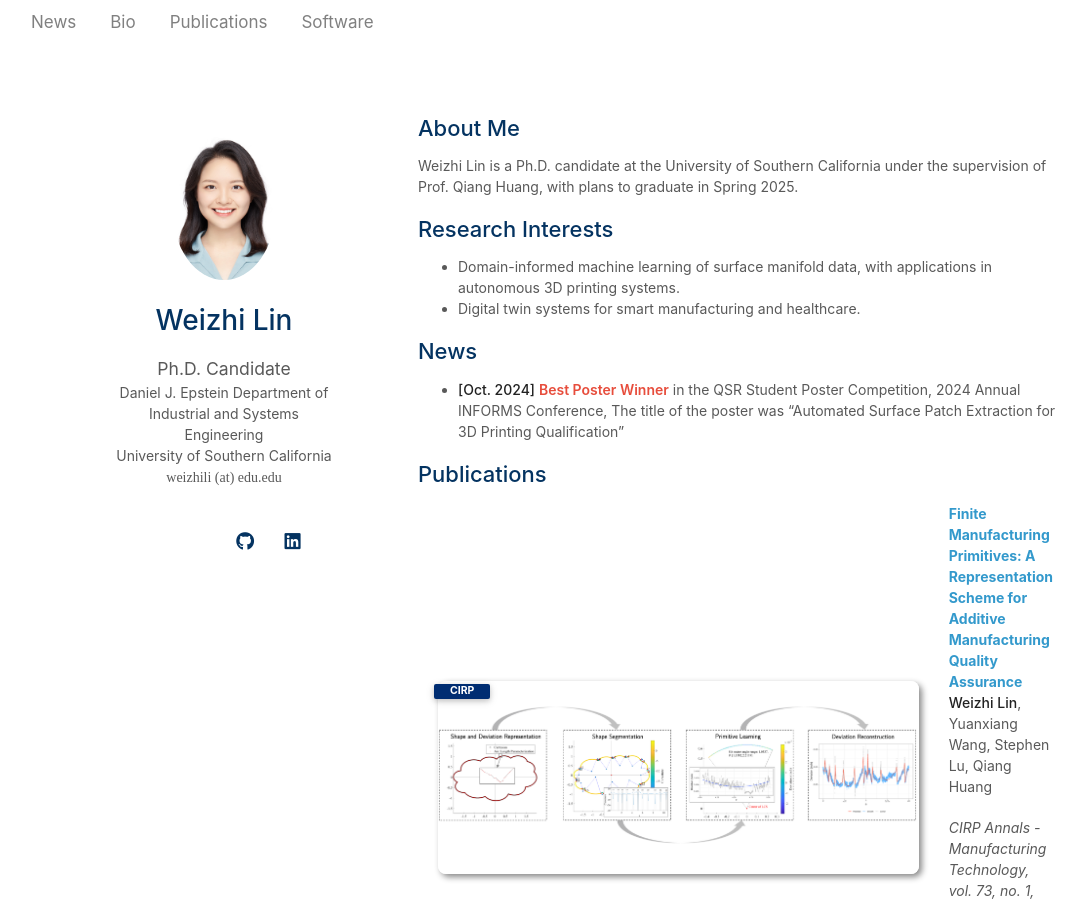
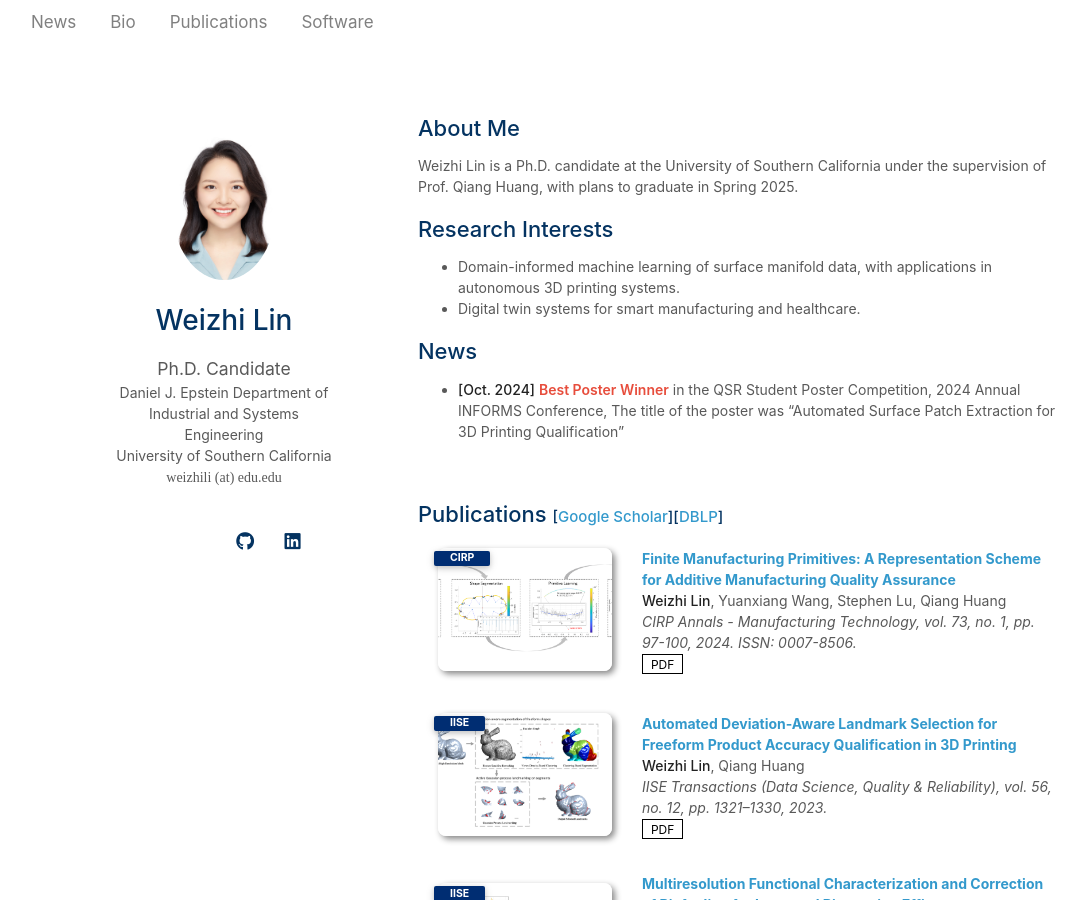
Before and after one commit to weizhi-lin/weizhi-lin.github.io, a Jekyll site: the page built from index.md, in a window 1280 px wide and 900 px high. Shown: the whole window, without its empty margins (52-1138 px from the left). Built offline with Jekyll 4.4.1, drawn with Linux system fonts in a browser that asks for light colours; a style sheet for code colours, icons or effects is not loaded.

Commit message:
Update publications.md

```diff
--- a/_includes/publications.md
+++ b/_includes/publications.md
@@ -1,43 +1,42 @@
-<h2 id="publications" style="margin: 2px 0px -15px;">Publications</h2>
+<h1 id="publications"></h1>
+
+<h2 style="margin: 60px 0px -15px;">Publications <temp style="font-size:15px;">[</temp><a href="https://scholar.google.com/citations?user=Qi2PSmEAAAAJ" target="_blank" style="font-size:15px;">Google Scholar</a><temp style="font-size:15px;">]</temp><temp style="font-size:15px;">[</temp><a href="https://dblp.org/pid/12/10033-1.html" target="_blank" style="font-size:15px;">DBLP</a><temp style="font-size:15px;">]</temp></h2>
+
 
 <div class="publications">
 <ol class="bibliography">
 
-{% assign publications = site.data.publications %}
-{% if publications.main %}
-  {% assign publications = publications.main %}
-{% endif %}
+{% for link in site.data.publications.main %}
 
-{% for link in publications %}
 <li>
 <div class="pub-row">
-  <div class="col-sm-3 abbr" style="position: relative; padding-right: 15px; padding-left: 15px;">
-    {% if link.image %}
-      <img src="{{ link.image | relative_url }}" class="teaser img-fluid z-depth-1" style="width: 100%; height: auto;">
-      {% if link.conference_short %}
-      <abbr class="badge">{{ link.conference_short }}</abbr>
-      {% endif %}
-    {% endif %}
+  <div class="col-sm-3 abbr" style="position: relative;padding-right: 15px;padding-left: 15px;">
+    <img src="{{ link.image| relative_url}}" class="teaser img-fluid z-depth-1" style="width=100;height=40%">
+            <abbr class="badge">{{ link.conference_short }}</abbr>
   </div>
-  <div class="col-sm-9" style="position: relative; padding-right: 15px; padding-left: 20px;">
-      <div class="title"><a href="{{ link.pdf | relative_url }}" target="_blank">{{ link.title }}</a></div>
-      <div class="author">{{ link.authors | markdownify }}</div>
-      <div class="periodical"><em>{{ link.conference }}</em></div>
+  <div class="col-sm-9" style="position: relative;padding-right: 15px;padding-left: 20px;">
+      <div class="title"><a href="{{ link.pdf }}">{{ link.title }}</a></div>
+      <div class="author">{{ link.authors }}</div>
+      <div class="periodical"><em>{{ link.conference }}</em>
+      </div>
     <div class="links">
       {% if link.pdf %}
-      <a href="{{ link.pdf | relative_url }}" class="btn btn-sm z-depth-0" role="button" target="_blank" style="font-size:12px;">PDF</a>
+      <a href="{{ link.pdf| relative_url }}" class="btn btn-sm z-depth-0" role="button" target="_blank" style="font-size:12px;">PDF</a>
       {% endif %}
       {% if link.code %}
-      <a href="{{ link.code | relative_url }}" class="btn btn-sm z-depth-0" role="button" target="_blank" style="font-size:12px;">Code</a>
+      <a href="{{ link.code }}" class="btn btn-sm z-depth-0" role="button" target="_blank" style="font-size:12px;">Code</a>
       {% endif %}
       {% if link.page %}
-      <a href="{{ link.page | relative_url }}" class="btn btn-sm z-depth-0" role="button" target="_blank" style="font-size:12px;">Project Page</a>
+      <a href="{{ link.page }}" class="btn btn-sm z-depth-0" role="button" target="_blank" style="font-size:12px;">Project Page</a>
+      {% endif %}
+      {% if link.data %}
+      <a href="{{ link.data }}" class="btn btn-sm z-depth-0" role="button" target="_blank" style="font-size:12px;">Dataset</a>
       {% endif %}
       {% if link.bibtex %}
-      <a href="{{ link.bibtex | relative_url }}" class="btn btn-sm z-depth-0" role="button" target="_blank" style="font-size:12px;">BibTex</a>
+      <a href="{{ link.bibtex }}" class="btn btn-sm z-depth-0" role="button" target="_blank" style="font-size:12px;">BibTex</a>
       {% endif %}
       {% if link.notes %}
-      <strong><i style="color:#e74d3c">{{ link.notes }}</i></strong>
+      <strong> <i style="color:#e74d3c; font-weight:600">{{ link.notes }}</i></strong>
       {% endif %}
       {% if link.others %}
       {{ link.others }}
@@ -46,8 +45,7 @@
   </div>
 </div>
 </li>
+
 <br>
+
 {% endfor %}
-
-</ol>
-</div>
```
